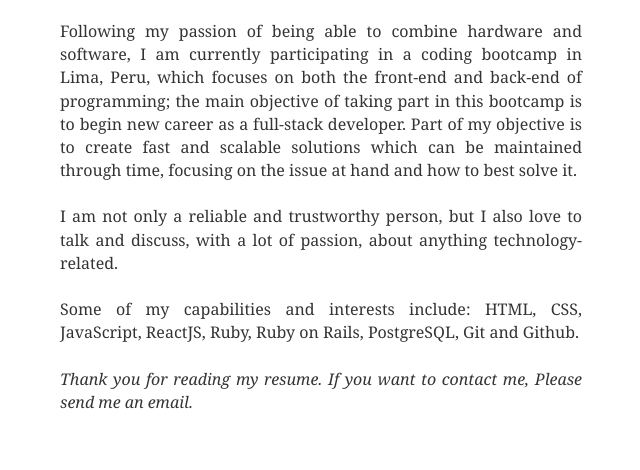
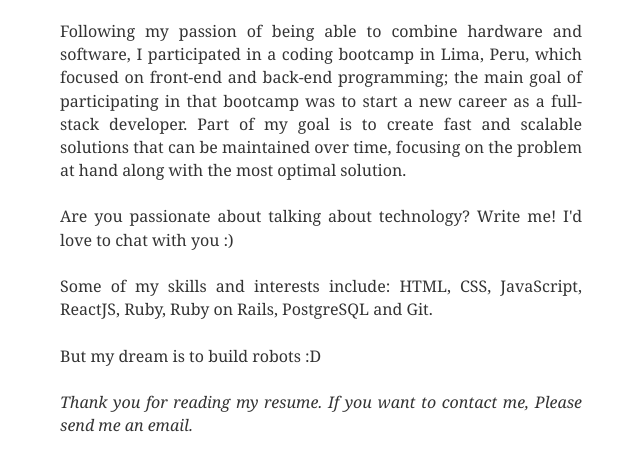
Before and after one commit to erick-sk/blog-site, a Gatsby site: page /about in a window 1280 px wide. Shown: the part 50-520 px from the top of the page, without its empty margins (319-959 px from the left). Built offline with nearby package versions, Linux system fonts and the light colour scheme; Gatsby itself is replaced by a stand-in of ours; some packages are replaced by stand-ins of ours; what typography-theme-github would draw is missing.

Commit message:
Style Fix bio and icon web site

```diff
--- a/content/__about/resume-en.md
+++ b/content/__about/resume-en.md
@@ -8,11 +8,13 @@ lang: 'en'
 
 <div align="justify">
 
-Following my passion of being able to combine hardware and software, I am currently participating in a coding bootcamp in Lima, Peru, which focuses on both the front-end and back-end of programming; the main objective of taking part in this bootcamp is to begin new career as a full-stack developer. Part of my objective is to create fast and scalable solutions which can be maintained through time, focusing on the issue at hand and how to best solve it.
+Following my passion of being able to combine hardware and software, I participated in a coding bootcamp in Lima, Peru, which focused on front-end and back-end programming; the main goal of participating in that bootcamp was to start a new career as a full-stack developer. Part of my goal is to create fast and scalable solutions that can be maintained over time, focusing on the problem at hand along with the most optimal solution.
 
-I am not only a reliable and trustworthy person, but I also love to talk and discuss, with a lot of passion, about anything technology-related.
+Are you passionate about talking about technology? Write me! I'd love to chat with you :)
 
-Some of my capabilities and interests include: HTML, CSS, JavaScript, ReactJS, Ruby, Ruby on Rails, PostgreSQL, Git and Github.
+Some of my skills and interests include: HTML, CSS, JavaScript, ReactJS, Ruby, Ruby on Rails, PostgreSQL and Git.
+
+But my dream is to build robots :D
 
 _Thank you for reading my resume. If you want to contact me, Please send me an email._
 
```
Also changed, not shown: content/assets/felog.png, 1 other file.
